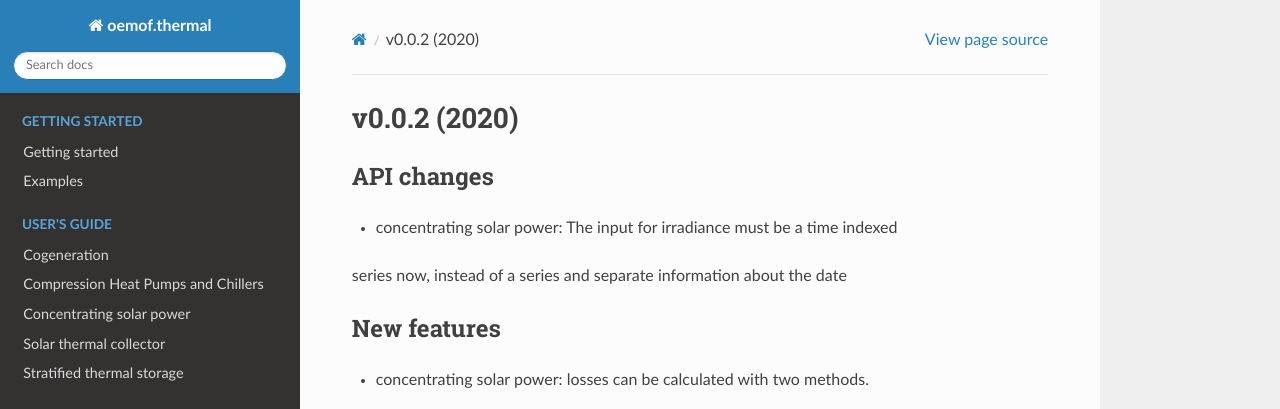
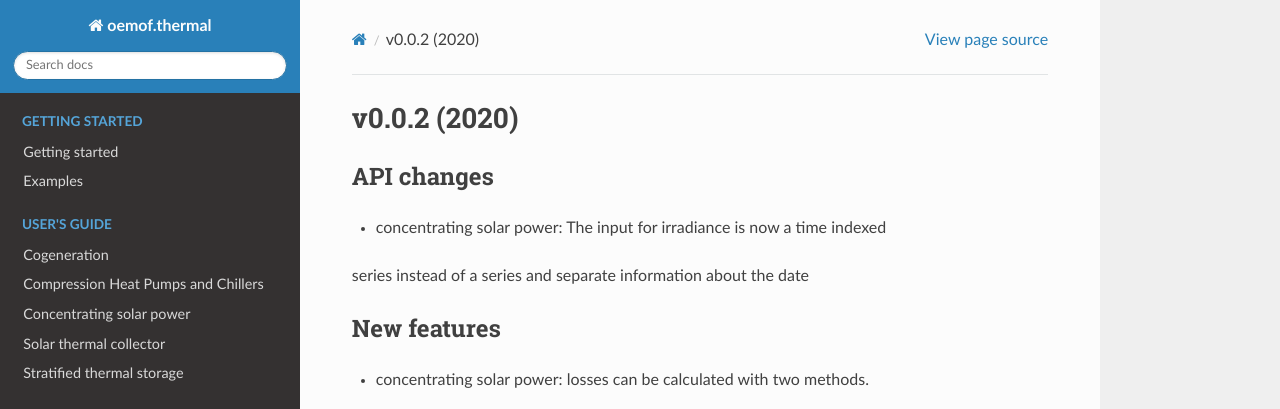
Before and after one commit to oemof/oemof-thermal, a Sphinx documentation site: the page built from docs/whats_new/v0-0-2.rst, in a window 1280 px wide and 1250 px high. Shown: the top 409 px of the window. Built offline with Sphinx 7.4.7 and the Read the Docs theme 2.0.0, drawn with Linux system fonts in a browser that asks for light colours; formulas are drawn with MathJax 3.

Commit message:
Apply suggestions from code review
Co-Authored-By: Caroline Möller <caroline.moeller@rl-institut.de>

```diff
--- a/docs/concentrating_solar_power.rst
+++ b/docs/concentrating_solar_power.rst
@@ -137,7 +137,7 @@ irradiance or the direct normal irradiance.
         )
 
 The following figure shows the heat provided by the collector calculated with
-this functions amd the loss method "Janotte" in comparison to the heat
+this functions and the loss method "Janotte" in comparison to the heat
 calculated with a fix efficiency.
 
 .. 	image:: _pics/compare_precalculations.png
--- a/docs/whats_new/v0-0-2.rst
+++ b/docs/whats_new/v0-0-2.rst
@@ -4,8 +4,8 @@ v0.0.2 (2020)
 API changes
 -----------
 
-* concentrating solar power: The input for irradiance must be a time indexed
-series now, instead of a series and separate information about the date
+* concentrating solar power: The input for irradiance is now a time indexed
+series instead of a series and separate information about the date
 
 
 New features
```
Also changed, not shown: 1 other file.
